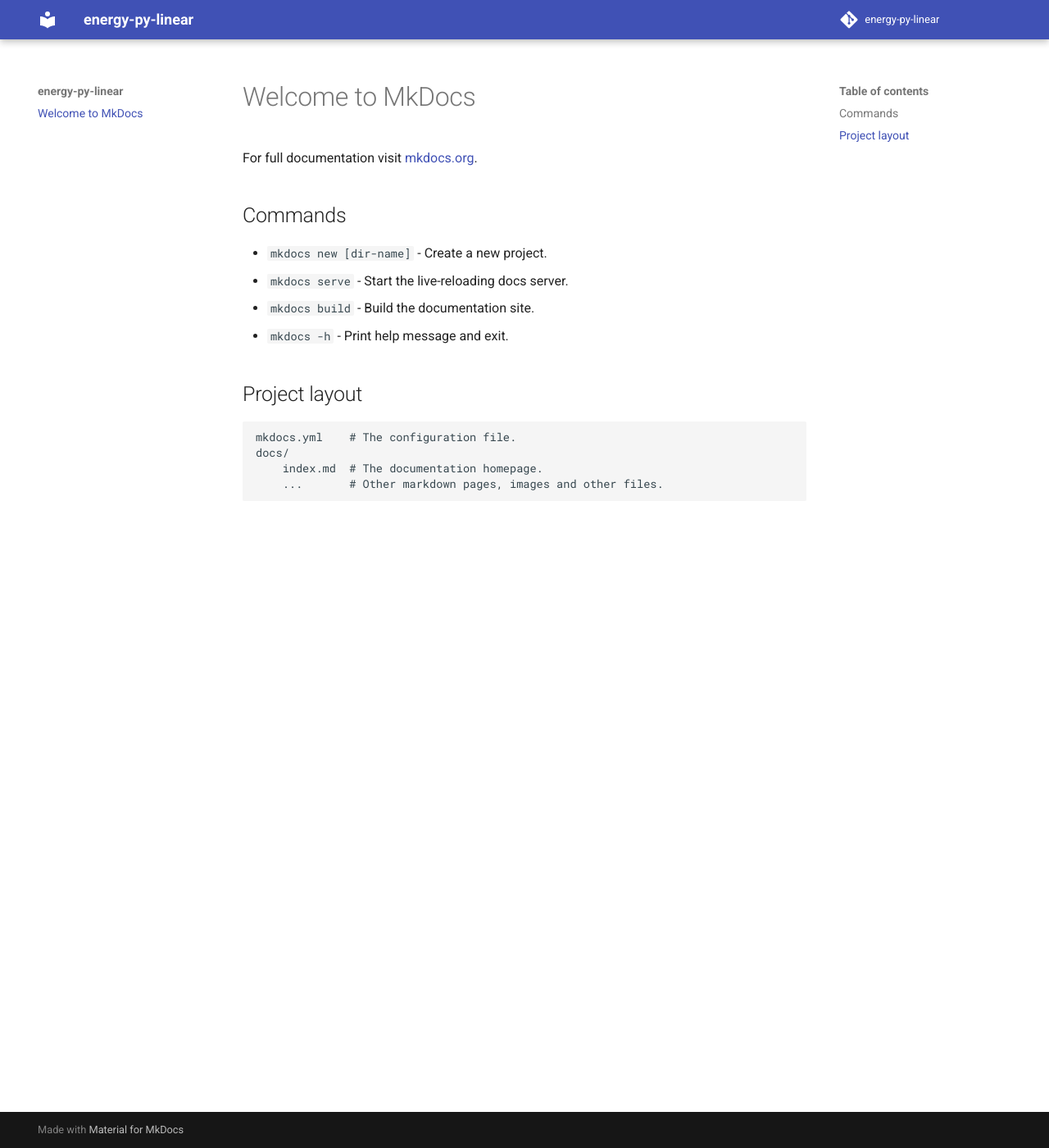
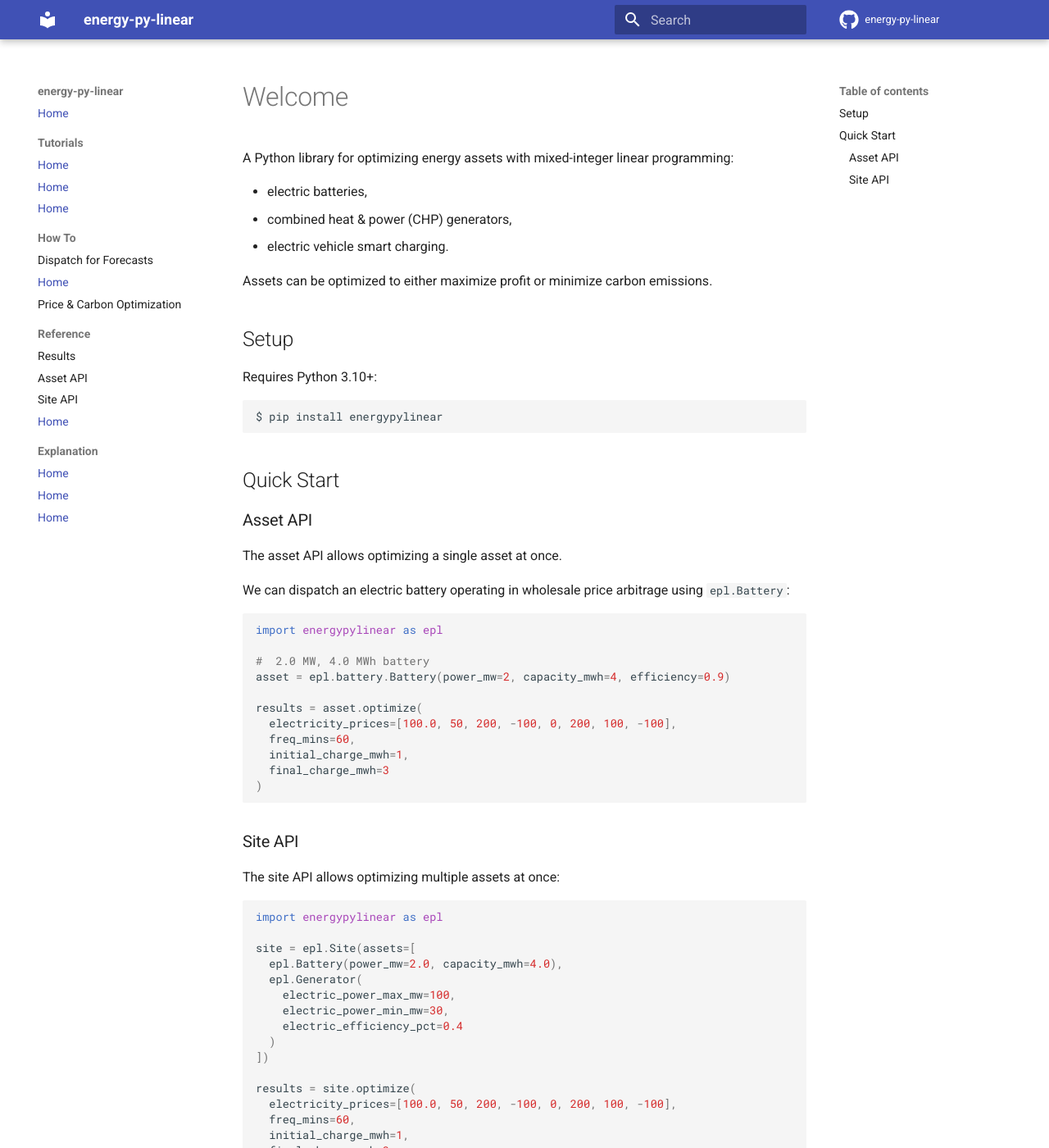
Before and after one commit to ADGEfficiency/energy-py-linear, an MkDocs documentation site: the page built from docs/docs/index.md, in a window 1280 px wide and 1400 px high. Shown: the whole window at 82% size. Built offline with MkDocs 1.6.1 and Material for MkDocs 9.7.7, drawn with Linux system fonts in a browser that asks for light colours; comment, search, counter and statistics services are not loaded.

Commit message:
keeping up

```diff
--- a/docs/docs/index.md
+++ b/docs/docs/index.md
@@ -1,17 +1,4 @@
-# Welcome to MkDocs
 
-For full documentation visit [mkdocs.org](https://www.mkdocs.org).
+# Welcome
 
-## Commands
-
-* `mkdocs new [dir-name]` - Create a new project.
-* `mkdocs serve` - Start the live-reloading docs server.
-* `mkdocs build` - Build the documentation site.
-* `mkdocs -h` - Print help message and exit.
-
-## Project layout
-
-    mkdocs.yml    # The configuration file.
-    docs/
-        index.md  # The documentation homepage.
-        ...       # Other markdown pages, images and other files.
+{!../../README.md!lines=10-72}
--- a/docs/mkdocs.yml
+++ b/docs/mkdocs.yml
@@ -3,5 +3,41 @@ repo_url: https://github.com/ADGEfficiency/energy-py-linear
 repo_name: energy-py-linear
 theme:
   name: material
+  features:
+    - navigation.tabs.sticky
+    - navigation.sections
+    - navigation.expand
+    - navigation.path
+    - navigation.top
+  icon:
+    repo: fontawesome/brands/github
 plugins:
-- mkdocstrings
+  - search
+markdown_extensions:
+  - markdown_include.include:
+      base_path: docs
+  - pymdownx.highlight:
+      anchor_linenums: true
+  - pymdownx.superfences
+nav:
+  - Home: index.md
+  - Tutorials:
+    - Optimizing a Generator with the Asset API: index.md
+    - Optimizing a Battery & Electric Vehicle Fleet with the Site API: index.md
+    - Optimizing for Carbon: index.md
+
+  - How To:
+    - Dispatch for Forecasts: how-to/dispatch-forecast.md
+    - Measure Forecast Quality: index.md
+    - Price & Carbon Optimization: how-to/price-carbon.md
+
+  - Reference:
+    - Results: reference/results.md
+    - Asset API: reference/asset-api.md
+    - Site API: reference/site-api.md
+    - Accounting API: index.md
+
+  - Explanation:
+    - Blocks: index.md
+    - Spills: index.md
+    - Valves: index.md
--- a/docs/requirements.txt
+++ b/docs/requirements.txt
@@ -1,2 +1,3 @@
 mkdocs-material==9.1.6
 mkdocstrings[python]
+markdown-include
--- a/pyproject.toml
+++ b/pyproject.toml
@@ -16,6 +16,7 @@ matplotlib = "^3.6.2"
 rich = "^12.0.0"
 seaborn = "^0.12.2"
 pandera = "^0.14.5"
+markdown-include = "^0.8.1"
 
 
 [tool.poetry.group.check.dependencies]
```
Also changed, not shown: README.md, 3 other files.
